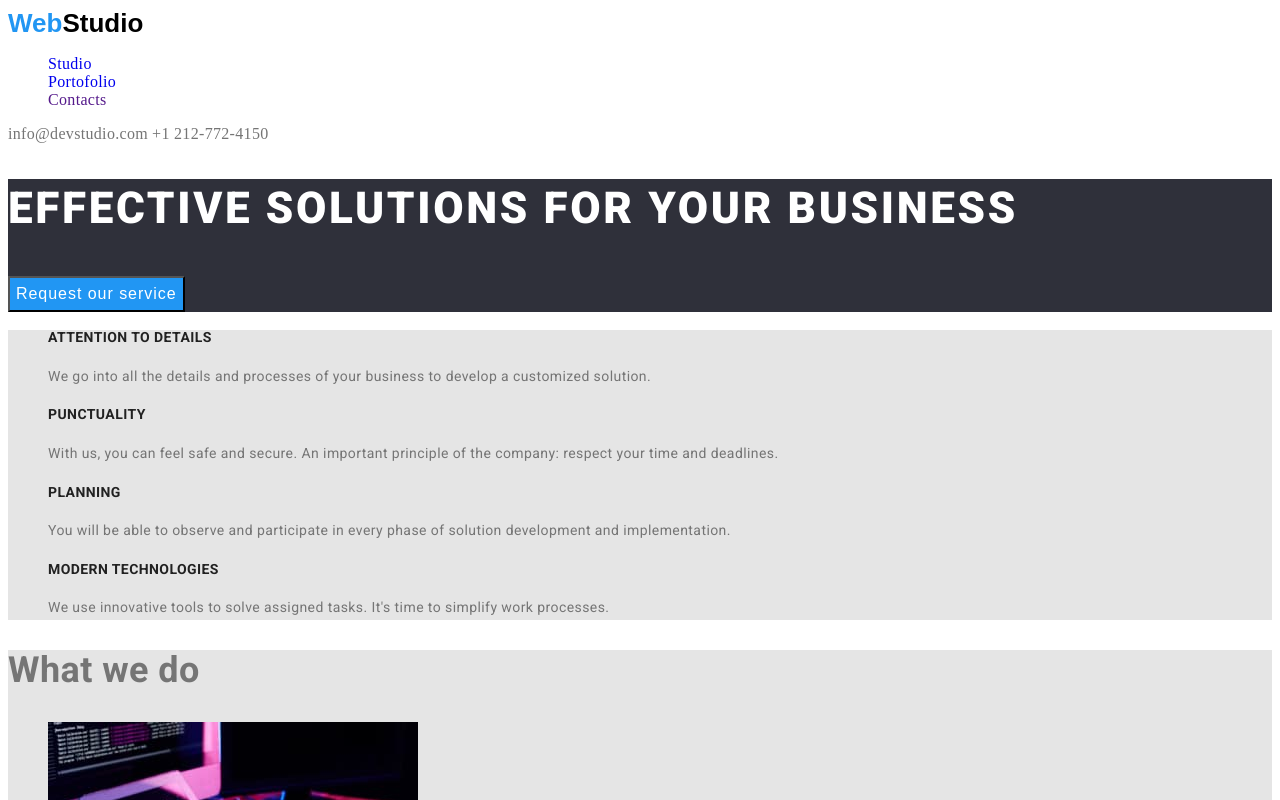
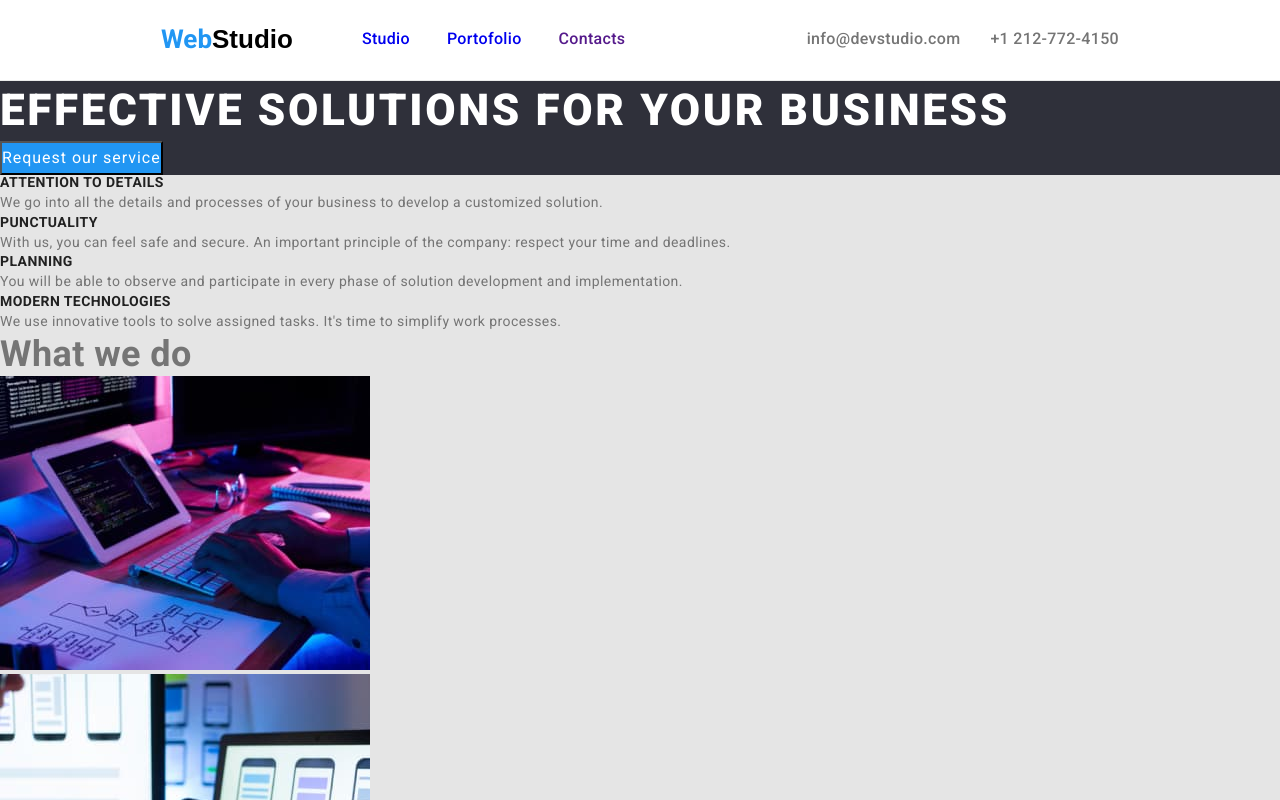
Before and after one commit to gabrielRaduDanila/goit-markup-hw-03, a plain HTML site: page index.html in a window 1280 px wide. Shown: the top 800 px of the page. Drawn offline with nearby package versions, Linux system fonts and the light colour scheme.

Commit message:
first commit

```diff
--- a/css/style.css
+++ b/css/style.css
@@ -7,17 +7,39 @@
     --what-we-do-bg: #E5E5E5;
 }
 
+*,
+::after,
+::before {
+    margin: 0;
+    padding: 0;
+    box-sizing: border-box;
+    font-family: 'Roboto', sans-serif;
+}
+
 main {
     font-size: 14px;
     color: var(--text-color);
-    font-family: 'Roboto', sans-serif;
     letter-spacing: 0.03em;
     line-height: 1.14;
+}
+
+.container {
+    max-width: 1200px;
+    margin: 0 auto;
+    display: flex;
 }
 
 /* header style */
 .page-header {
     background-color: var(--white-color);
+    padding: 24px 161px 25px 161px;
+    /* am calculat dimensiunile ca sa corespunda pt width de 1200px
+    in loc de 1600 cat este in figma */
+    border-bottom: 1px solid #ECECEC;
+}
+
+.page-header .container {
+    align-items: center;
 }
 
 .logo-anchor {
@@ -26,6 +48,7 @@ main {
     line-height: 1.19;
     color: #000000;
     font-weight: 700;
+    margin-right: 69px;
 }
 
 .logo-anchor span {
@@ -36,6 +59,14 @@ main {
     letter-spacing: 0.02em;
     color: var(--links-color);
     font-weight: 500;
+    display: flex;
+    gap: 37px;
+}
+
+.header-contact {
+    margin-left: auto;
+    display: flex;
+    gap: 30px;
 }
 
 .mail,
--- a/index.html
+++ b/index.html
@@ -5,27 +5,47 @@
     <meta http-equiv="X-UA-Compatible" content="IE=edge" />
     <meta name="viewport" content="width=device-width, initial-scale=1.0" />
     <title>Homework</title>
-    <link rel="preconnect" href="https://fonts.googleapis.com">
-    <link rel="preconnect" href="https://fonts.gstatic.com" crossorigin>
-    <link href="https://fonts.googleapis.com/css2?family=Roboto:wght@400;500;700;900&display=swap" rel="stylesheet">
-    <link rel="stylesheet" href="./css/style.css">
+    <link rel="stylesheet" href="node_modules/modern-normalize/modern-normalize.css">
+    <link rel="preconnect" href="https://fonts.googleapis.com" />
+    <link rel="preconnect" href="https://fonts.gstatic.com" crossorigin />
+    <link
+      href="https://fonts.googleapis.com/css2?family=Roboto:wght@400;500;700;900&display=swap"
+      rel="stylesheet"
+    />
+    <link rel="stylesheet" href="./css/style.css" />
   </head>
 
   <body>
     <header class="page-header">
-      <div class="header-left">
-        <a href="./index.html" class="logo-anchor undecorate-text"><span>Web</span>Studio</a>
+      <div class="container">
+        <a href="./index.html" class="logo-anchor undecorate-text"
+          ><span>Web</span>Studio</a
+        >
         <nav>
           <ul class="nav-links unstyle-list">
-            <li><a href="./index.html" class="undecorate-text">Studio</a></li>
-            <li><a href="./portfolio.html" class="undecorate-text">Portofolio</a></li>
-            <li><a href="" class="undecorate-text">Contacts</a></li>
+            <li class="nav-links-item">
+              <a href="./index.html" class="undecorate-text">Studio</a>
+            </li>
+            <li class="nav-links-item">
+              <a href="./portfolio.html" class="undecorate-text">Portofolio</a>
+            </li>
+            <li class="nav-links-item">
+              <a href="" class="undecorate-text">Contacts</a>
+            </li>
           </ul>
         </nav>
-      </div>
-      <div class="header-right">
-        <a href="mailto:info@devstudio.com" class="mail undecorate-text">info@devstudio.com</a>
-        <a href="tel:+12127724150" class="phone undecorate-text">+1 212-772-4150</a>
+        <ul class="header-contact unstyle-list">
+          <li>
+            <a href="mailto:info@devstudio.com" class="mail undecorate-text"
+              >info@devstudio.com</a
+            >
+          </li>
+          <li>
+            <a href="tel:+12127724150" class="phone undecorate-text"
+              >+1 212-772-4150</a
+            >
+          </li>
+        </ul>
       </div>
     </header>
     <main>
@@ -69,7 +89,8 @@
         <h2 class="what-we-do-title">What we do</h2>
         <ul class="presentation-image unstyle-list">
           <li>
-            <img class="what-we-do-image"
+            <img
+              class="what-we-do-image"
               src="./images/what-we-do-1.jpg"
               alt="first image with what we do"
               width="370"
@@ -77,7 +98,8 @@
             />
           </li>
           <li>
-            <img class="what-we-do-image"
+            <img
+              class="what-we-do-image"
               src="./images/what-we-do-2.jpg"
               alt="second image with what we do"
               width="370"
@@ -85,7 +107,8 @@
             />
           </li>
           <li>
-            <img class="what-we-do-image"
+            <img
+              class="what-we-do-image"
               src="./images/what-we-do-3.jpg"
               alt="third image with what we do"
               width="370"
@@ -99,7 +122,8 @@
         <h2 class="team-members-title">Our Team</h2>
         <ul class="our-team unstyle-list">
           <li class="team-card">
-            <img class="team-person-image"
+            <img
+              class="team-person-image"
               src="./images/team-img-1.jpg"
               alt="first team member image"
               width="270"
@@ -109,7 +133,8 @@
             <p class="person-job">Product Designer</p>
           </li>
           <li class="team-card">
-            <img class="team-person-image"
+            <img
+              class="team-person-image"
               src="./images/team-img-2.jpg"
               alt="second team member image"
               width="270"
@@ -119,7 +144,8 @@
             <p class="person-job">Frontend Developer</p>
           </li>
           <li class="team-card">
-            <img class="team-person-image"
+            <img
+              class="team-person-image"
               src="./images/team-img-3.jpg"
               alt="third team member image"
               width="270"
@@ -129,7 +155,8 @@
             <p class="person-job">Marketing</p>
           </li>
           <li class="team-card">
-            <img class="team-person-image"
+            <img
+              class="team-person-image"
               src="./images/team-img-4.jpg"
               alt="last team member image"
               width="270"
@@ -143,11 +170,18 @@
     </main>
     <!-- creating footer -->
     <footer class="page-footer">
-      <a href="./index.html" class="logo-anchor undecorate-text footer-logo"><span>Web</span>Studio</a>
+      <a href="./index.html" class="logo-anchor undecorate-text footer-logo"
+        ><span>Web</span>Studio</a
+      >
       <address class="footer-address">
         695 Park Ave, NY 10065, USA <br />
-        <a href="mailto:info@devstudio.com" class="footer-mail undecorate-text">info@devstudio.com</a> <br />
-        <a href="tel:+12127724150" class="footer-phone undecorate-text">+1 212-772-4150</a>
+        <a href="mailto:info@devstudio.com" class="footer-mail undecorate-text"
+          >info@devstudio.com</a
+        >
+        <br />
+        <a href="tel:+12127724150" class="footer-phone undecorate-text"
+          >+1 212-772-4150</a
+        >
       </address>
     </footer>
   </body>
```
Also changed, not shown: portfolio.html (+15 -6 lines).
